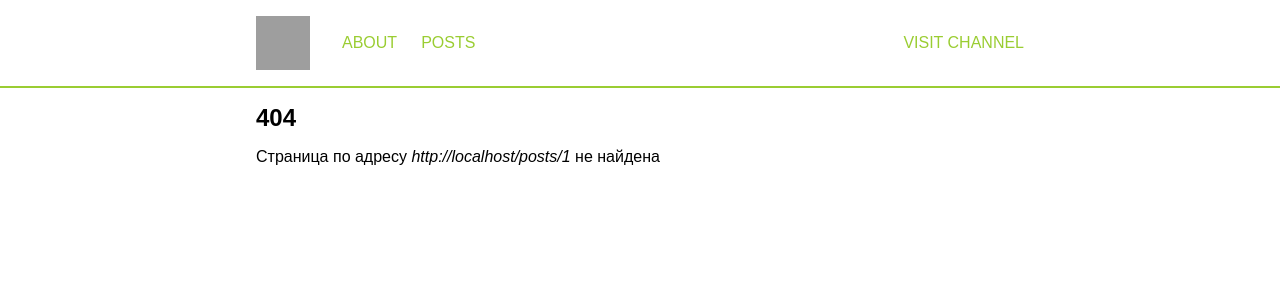
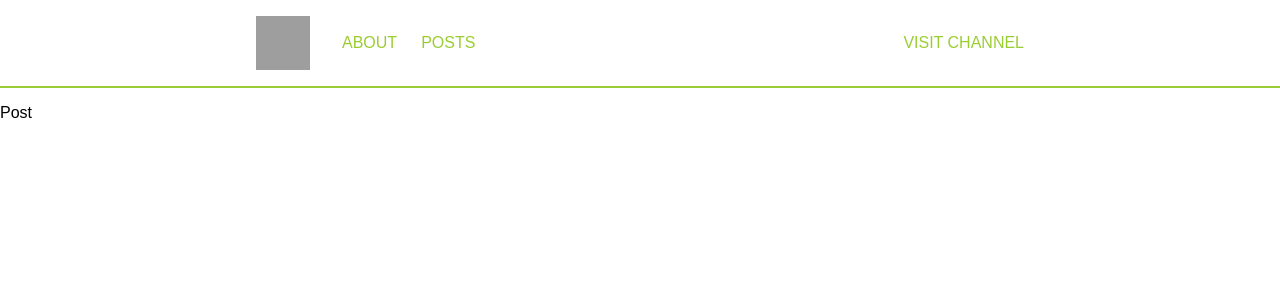
Before and after one commit to hellsgor/ulbi-react-fundamental-course, a React (Vite) app: page /posts/1 in a window 1280 px wide. Before the commit this address had no page. Shown: the top 300 px of the page. Built offline with nearby package versions, Linux system fonts and the light colour scheme; grey boxes are pictures that could not be loaded.

Commit message:
Feat[PostItem]: added go to post button

```diff
--- a/src/AppRouter.tsx
+++ b/src/AppRouter.tsx
@@ -2,11 +2,13 @@ import { Route, Routes } from 'react-router-dom';
 import About from './pages/About';
 import Posts from './pages/Posts';
 import Error from './pages/Error';
+import Post from './pages/Post';
 
 export const AppRouter = () => (
   <Routes>
     <Route path="/about" element={<About />} />
     <Route path="/posts" element={<Posts />} />
+    <Route path="/posts/:id" element={<Post />} />
     <Route path="*" element={<Error />} />
   </Routes>
 );
--- a/src/components/PostItem/PostItem.tsx
+++ b/src/components/PostItem/PostItem.tsx
@@ -3,6 +3,7 @@ import classes from './PostItem.module.css';
 import { FC } from 'react';
 import { Button } from '../UI/Button/Button';
 import { Post } from '../../types/Post';
+import { useNavigate, useLocation } from 'react-router-dom';
 
 export interface PostProps {
   post: Post;
@@ -10,6 +11,13 @@ export interface PostProps {
 }
 
 export const PostItem: FC<PostProps> = ({ post, remove }) => {
+  const navigate = useNavigate();
+  const { pathname } = useLocation();
+
+  function goToPost() {
+    navigate(`${pathname}/${post.id}`);
+  }
+
   return (
     <div className={classes.post} data-post-id={post.id}>
       <span className={classes.postId}>id: {post.id}</span>
@@ -21,6 +29,9 @@ export const PostItem: FC<PostProps> = ({ post, remove }) => {
       </div>
 
       <div className={classes.postActions}>
+        <Button mods={{ secondary: true }} onClick={goToPost}>
+          Открыть
+        </Button>
         <Button mods={{ secondary: true }} onClick={() => remove(post)}>
           Удалить
         </Button>
--- /dev/null
+++ b/src/pages/Post.tsx
@@ -0,0 +1,5 @@
+const Post = () => {
+  return <div>Post</div>;
+};
+
+export default Post;
```
